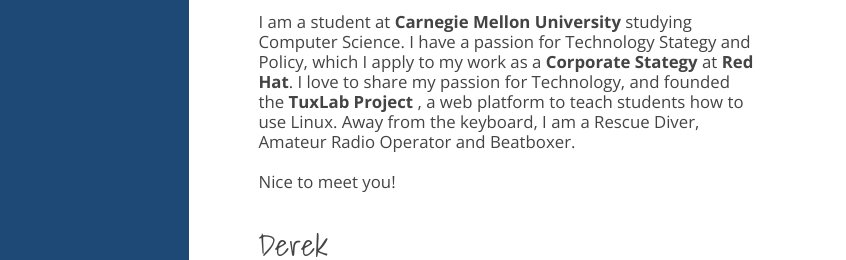
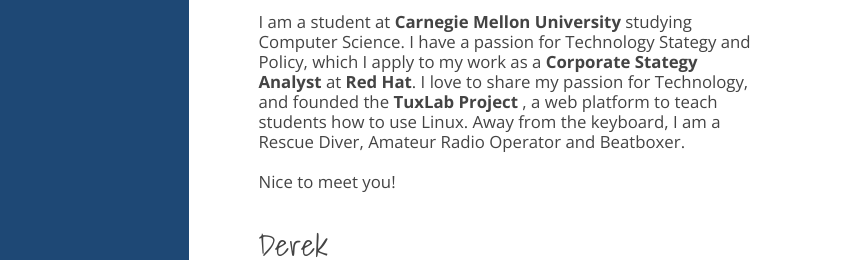
Before and after one commit to DerekTBrown/derektbrown.github.io, a website: page index.html in a window 1280 px wide. Shown: the part 240-500 px from the top of the page, 434-1280 px from the left. Drawn offline with nearby package versions, Linux system fonts and the light colour scheme.

Commit message:
Update index.html

```diff
--- a/index.html
+++ b/index.html
@@ -116,7 +116,7 @@
             <h3>Hello!</h3>
             I am a student at <b>Carnegie Mellon University</b>
             studying Computer Science.  I have a passion for Technology Stategy
-            and Policy, which I apply to my work as a <b> Corporate Stategy </b>
+            and Policy, which I apply to my work as a <b> Corporate Stategy Analyst </b>
             at <b>Red Hat</b>. I love to share my passion for Technology, and founded
             the <b> TuxLab Project </b>, a web platform to teach students how
             to use Linux.  Away from the keyboard, I am a Rescue Diver, Amateur Radio Operator
```
